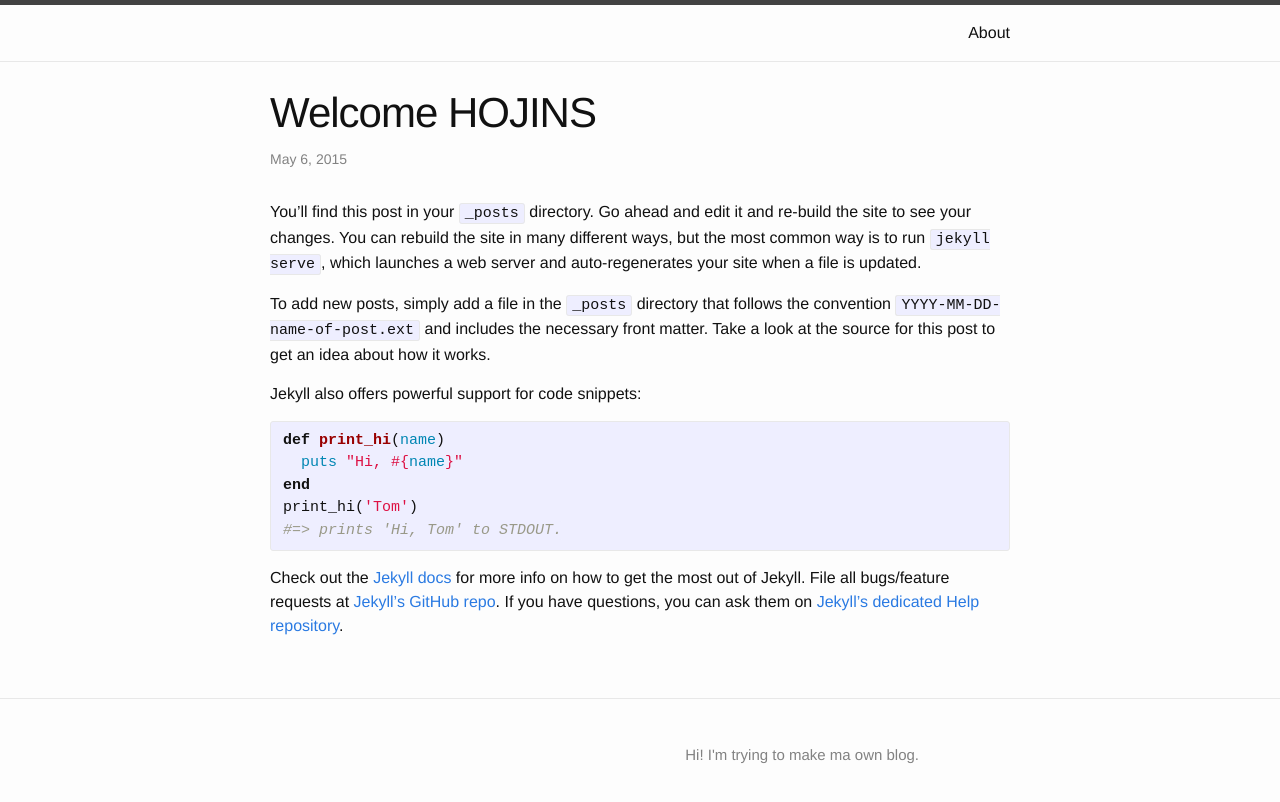
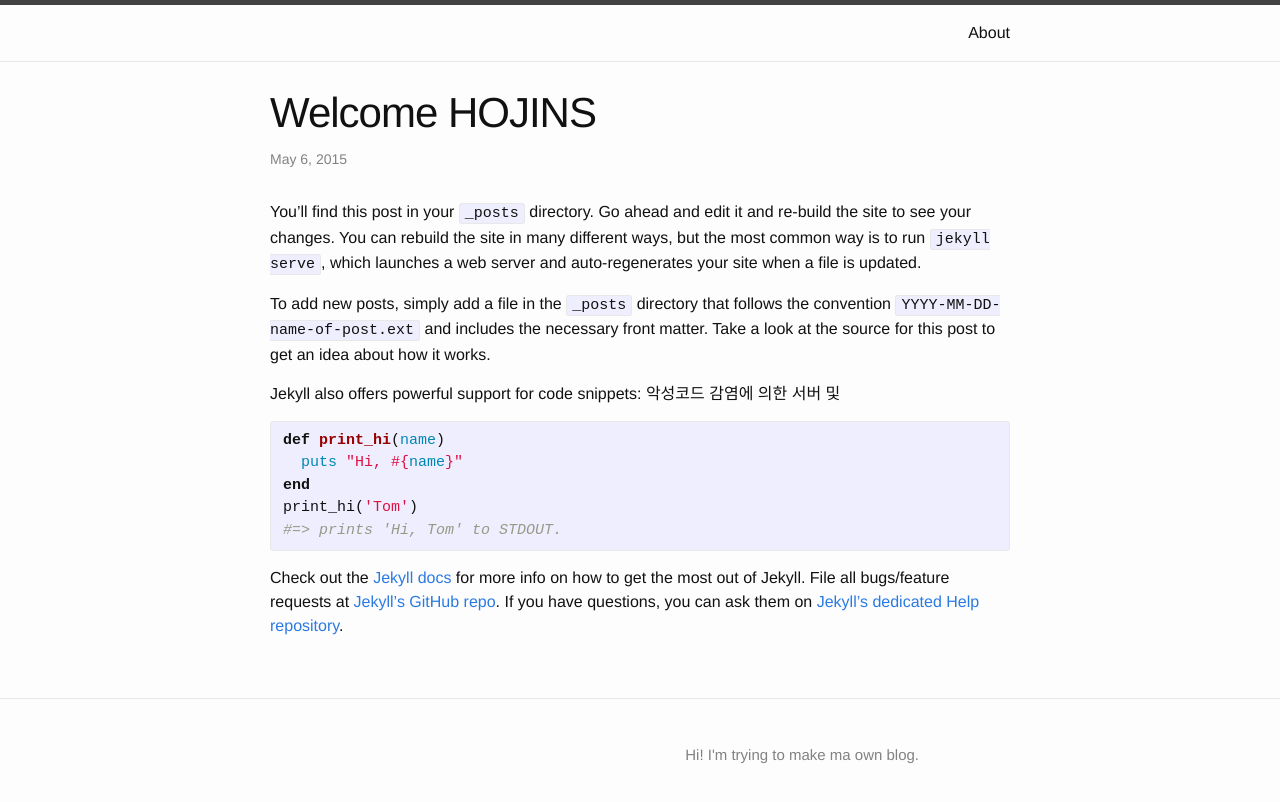
Before and after one commit to shinojin/blog, a Jekyll site: the page built from _posts/2015-05-06-welcome-to-jekyll.markdown, in a window 1280 px wide. Shown: the top 802 px of the page. Built offline with Jekyll 4.4.1, drawn with Linux system fonts in a browser that asks for light colours; Markdown is read by kramdown in place of the engine named in the settings.

Commit message:
Update 2015-05-06-welcome-to-jekyll.markdown

```diff
--- a/_posts/2015-05-06-welcome-to-jekyll.markdown
+++ b/_posts/2015-05-06-welcome-to-jekyll.markdown
@@ -9,7 +9,7 @@ You’ll find this post in your `_posts` directory. Go ahead and edit it and re-
 To add new posts, simply add a file in the `_posts` directory that follows the convention `YYYY-MM-DD-name-of-post.ext` and includes the necessary front matter. Take a look at the source for this post to get an idea about how it works.
 
 Jekyll also offers powerful support for code snippets:
-
+악성코드 감염에 의한 서버 및
 {% highlight ruby %}
 def print_hi(name)
   puts "Hi, #{name}"
```
